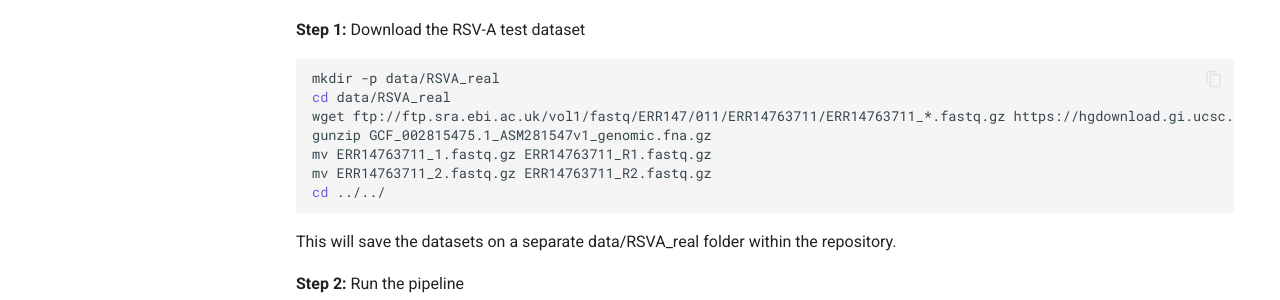
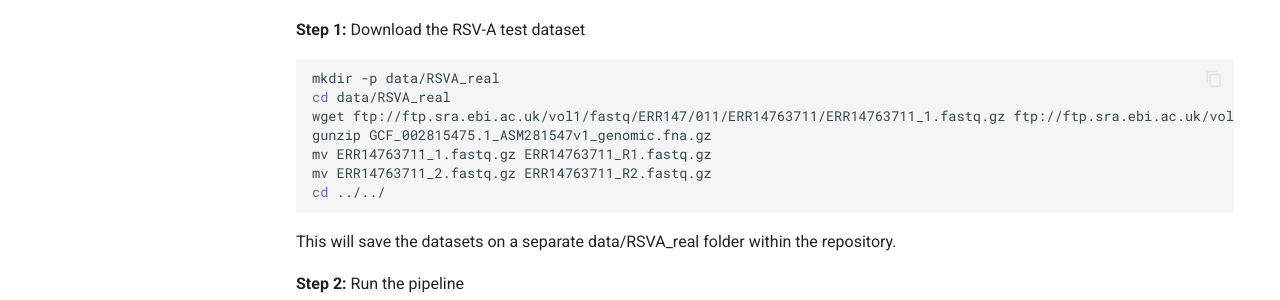
Before and after one commit to TurakhiaLab/WEPP, an MkDocs documentation site: the page built from docs/quickstart.md, in a window 1280 px wide and 900 px high. Shown: the part 368-668 px from the top of the window. Built offline with MkDocs 1.6.1 and Material for MkDocs 9.7.7, drawn with Linux system fonts in a browser that asks for light colours; comment, search, counter and statistics services are not loaded.

````diff
--- a/docs/quickstart.md
+++ b/docs/quickstart.md
@@ -6,7 +6,7 @@
 ```bash
 mkdir -p data/RSVA_real
 cd data/RSVA_real
-wget ftp://ftp.sra.ebi.ac.uk/vol1/fastq/ERR147/011/ERR14763711/ERR14763711_*.fastq.gz https://hgdownload.gi.ucsc.edu/hubs/GCF/002/815/475/GCF_002815475.1/UShER_RSV-A/2025/04/25/rsvA.2025-04-25.pb.gz https://ftp.ncbi.nlm.nih.gov/genomes/all/GCF/002/815/475/GCF_002815475.1_ASM281547v1/GCF_002815475.1_ASM281547v1_genomic.fna.gz
+wget ftp://ftp.sra.ebi.ac.uk/vol1/fastq/ERR147/011/ERR14763711/ERR14763711_1.fastq.gz ftp://ftp.sra.ebi.ac.uk/vol1/fastq/ERR147/011/ERR14763711/ERR14763711_2.fastq.gz https://hgdownload.gi.ucsc.edu/hubs/GCF/002/815/475/GCF_002815475.1/UShER_RSV-A/2025/04/25/rsvA.2025-04-25.pb.gz https://ftp.ncbi.nlm.nih.gov/genomes/all/GCF/002/815/475/GCF_002815475.1_ASM281547v1/GCF_002815475.1_ASM281547v1_genomic.fna.gz
 gunzip GCF_002815475.1_ASM281547v1_genomic.fna.gz
 mv ERR14763711_1.fastq.gz ERR14763711_R1.fastq.gz
 mv ERR14763711_2.fastq.gz ERR14763711_R2.fastq.gz
````
Also changed, not shown: README.md (+1 -1 lines), 11 other files.
